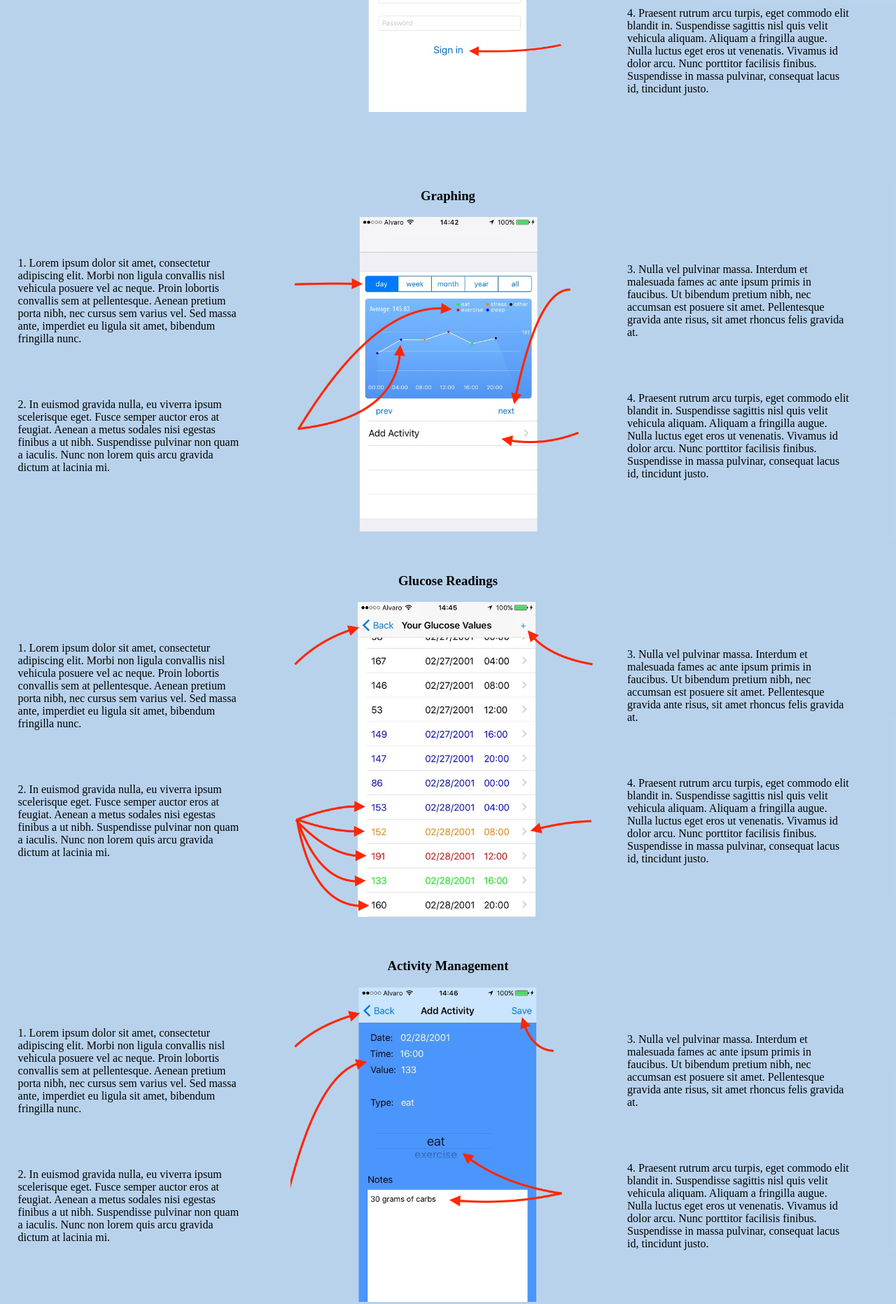
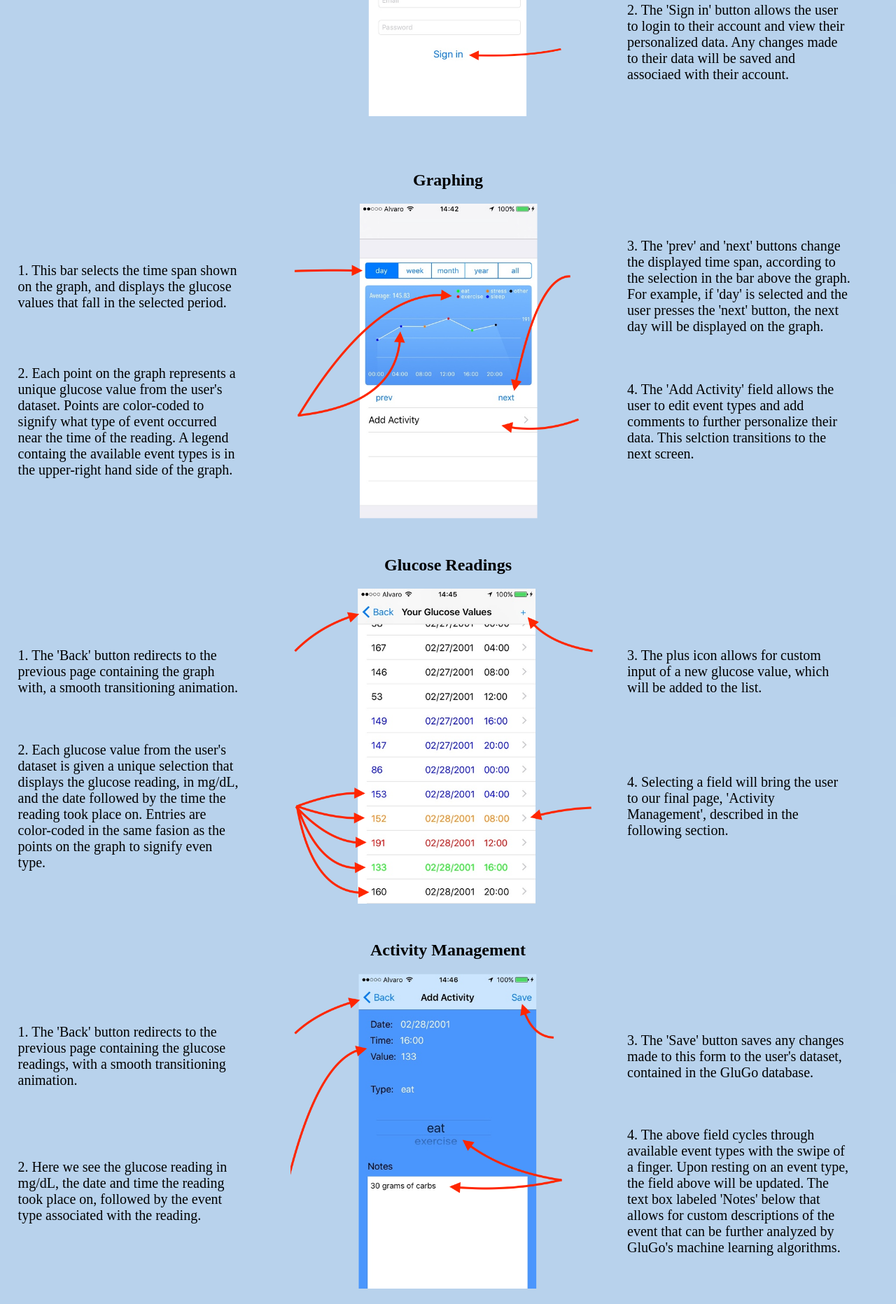
Before and after one commit to ajom/WebGroup, a plain HTML site: page index.html in a window 1280 px wide. Shown: the part 1262-3125 px from the top of the page at 70% size. Drawn offline with Linux system fonts and the light colour scheme.

Commit message:
replaced lorem ipsum with text

```diff
--- a/index.html
+++ b/index.html
@@ -81,64 +81,64 @@
 			<p>So, we set out to address these problems by developing prototype systems and software to facilitate the review and management of the “data exhaust” that accompanies those living with T1D, from databases to statistical and machine learning algorithms to interactive visualizations of past histories via web and mobile apps.</p>
 			</div>
 		</div>
-		<div id="page1.1" class="page1">
-			<h3 class="pageTitle">Login</h3>
+		<div id="page1.1" class="page1" style="height: 525px;">
+			<h2 class="pageTitle">Login</h2>
 			<img class="page1-img" src="img/login.png" style="height: 400px;">
-			<p class="page1-text-left">
-			1.  Lorem ipsum dolor sit amet, consectetur adipiscing elit. Morbi non ligula convallis nisl vehicula posuere vel ac neque. Proin lobortis convallis sem at pellentesque. Aenean pretium porta nibh, nec cursus sem varius vel. Sed massa ante, imperdiet eu ligula sit amet, bibendum fringilla nunc.
+			<p class="page1-text-left" style="font-size: 20px;">
+			1.  The GluGo logo is front and center upon opening the app. Below that, are the fields for email and password.
 			</p>
-			<p class="page1-text-left" style="top: 65%"></p>
+			<p class="page1-text-left" style="top: 65%;"></p>
 			<p class="page1-text-right"></p>
-			<p class="page1-text-right" style="top: 65%">
-			4.  Praesent rutrum arcu turpis, eget commodo elit blandit in. Suspendisse sagittis nisl quis velit vehicula aliquam. Aliquam a fringilla augue. Nulla luctus eget eros ut venenatis. Vivamus id dolor arcu. Nunc porttitor facilisis finibus. Suspendisse in massa pulvinar, consequat lacus id, tincidunt justo.
+			<p class="page1-text-right" style="top: 65%;">
+			2.  The 'Sign in' button allows the user to login to their account and view their personalized data. Any changes made to their data will be saved and associaed with their account.
 			</p>
 		</div>
 		<div id="page1.2" class="page1">
-			<h3 class="pageTitle">Graphing</h3>
+			<h2 class="pageTitle">Graphing</h2>
 			<img class="page1-img" src="img/dayGraphCopy.png">
 			<p class="page1-text-left">
-			1.  Lorem ipsum dolor sit amet, consectetur adipiscing elit. Morbi non ligula convallis nisl vehicula posuere vel ac neque. Proin lobortis convallis sem at pellentesque. Aenean pretium porta nibh, nec cursus sem varius vel. Sed massa ante, imperdiet eu ligula sit amet, bibendum fringilla nunc.
+			1.  This bar selects the time span shown on the graph, and displays the glucose values that fall in the selected period.
 			</p>
-			<p class="page1-text-left" style="top: 65%">
-			2.  In euismod gravida nulla, eu viverra ipsum scelerisque eget. Fusce semper auctor eros at feugiat. Aenean a metus sodales nisi egestas finibus a ut nibh. Suspendisse pulvinar non quam a iaculis. Nunc non lorem quis arcu gravida dictum at lacinia mi.
+			<p class="page1-text-left" style="top: 65%;">
+			2.  Each point on the graph represents a unique glucose value from the user's dataset. Points are color-coded to signify what type of event occurred near the time of the reading. A legend containg the available event types is in the upper-right hand side of the graph.
 			</p>
 			<p class="page1-text-right">
-			3.  Nulla vel pulvinar massa. Interdum et malesuada fames ac ante ipsum primis in faucibus. Ut bibendum pretium nibh, nec accumsan est posuere sit amet. Pellentesque gravida ante risus, sit amet rhoncus felis gravida at.
+			3.  The 'prev' and 'next' buttons change the displayed time span, according to the selection in the bar above the graph. For example, if 'day' is selected and the user presses the 'next' button, the next day will be displayed on the graph.
 			</p>
-			<p class="page1-text-right" style="top: 65%">
-			4.  Praesent rutrum arcu turpis, eget commodo elit blandit in. Suspendisse sagittis nisl quis velit vehicula aliquam. Aliquam a fringilla augue. Nulla luctus eget eros ut venenatis. Vivamus id dolor arcu. Nunc porttitor facilisis finibus. Suspendisse in massa pulvinar, consequat lacus id, tincidunt justo.
+			<p class="page1-text-right" style="top: 65%;">
+			4.  The 'Add Activity' field allows the user to edit event types and add comments to further personalize their data. This selction transitions to the next screen.
 			</p>
 		</div>
 		<div id="page1.3" class="page1">
-			<h3 class="pageTitle">Glucose Readings</h3>
+			<h2 class="pageTitle">Glucose Readings</h2>
 			<img class="page1-img" src="img/glucoseValues.png">
 			<p class="page1-text-left">
-			1.  Lorem ipsum dolor sit amet, consectetur adipiscing elit. Morbi non ligula convallis nisl vehicula posuere vel ac neque. Proin lobortis convallis sem at pellentesque. Aenean pretium porta nibh, nec cursus sem varius vel. Sed massa ante, imperdiet eu ligula sit amet, bibendum fringilla nunc.
+			1.  The 'Back' button redirects to the previous page containing the graph with, a smooth transitioning animation.
 			</p>
-			<p class="page1-text-left" style="top: 65%">
-			2.  In euismod gravida nulla, eu viverra ipsum scelerisque eget. Fusce semper auctor eros at feugiat. Aenean a metus sodales nisi egestas finibus a ut nibh. Suspendisse pulvinar non quam a iaculis. Nunc non lorem quis arcu gravida dictum at lacinia mi.
+			<p class="page1-text-left" style="top: 65%;">
+			2.  Each glucose value from the user's dataset is given a unique selection that displays the glucose reading, in mg/dL, and the date followed by the time the reading took place on. Entries are color-coded in the same fasion as the points on the graph to signify even type.
 			</p>
 			<p class="page1-text-right">
-			3.  Nulla vel pulvinar massa. Interdum et malesuada fames ac ante ipsum primis in faucibus. Ut bibendum pretium nibh, nec accumsan est posuere sit amet. Pellentesque gravida ante risus, sit amet rhoncus felis gravida at.
+			3.  The plus icon allows for custom input of a new glucose value, which will be added to the list.
 			</p>
-			<p class="page1-text-right" style="top: 65%">
-			4.  Praesent rutrum arcu turpis, eget commodo elit blandit in. Suspendisse sagittis nisl quis velit vehicula aliquam. Aliquam a fringilla augue. Nulla luctus eget eros ut venenatis. Vivamus id dolor arcu. Nunc porttitor facilisis finibus. Suspendisse in massa pulvinar, consequat lacus id, tincidunt justo.
+			<p class="page1-text-right" style="top: 65%;">
+			4.  Selecting a field will bring the user to our final page, 'Activity Management', described in the following section.
 			</p>
 		</div>
 		<div id="page1.4" class="page1">
-			<h3 class="pageTitle">Activity Management</h3>
+			<h2 class="pageTitle">Activity Management</h2>
 			<img class="page1-img" src="img/addActivity.png">
 			<p class="page1-text-left">
-			1.  Lorem ipsum dolor sit amet, consectetur adipiscing elit. Morbi non ligula convallis nisl vehicula posuere vel ac neque. Proin lobortis convallis sem at pellentesque. Aenean pretium porta nibh, nec cursus sem varius vel. Sed massa ante, imperdiet eu ligula sit amet, bibendum fringilla nunc.
+			1.  The 'Back' button redirects to the previous page containing the glucose readings, with a smooth transitioning animation.
 			</p>
-			<p class="page1-text-left" style="top: 65%">
-			2.  In euismod gravida nulla, eu viverra ipsum scelerisque eget. Fusce semper auctor eros at feugiat. Aenean a metus sodales nisi egestas finibus a ut nibh. Suspendisse pulvinar non quam a iaculis. Nunc non lorem quis arcu gravida dictum at lacinia mi.
+			<p class="page1-text-left" style="top: 65%;">
+			2.  Here we see the glucose reading in mg/dL, the date and time the reading took place on, followed by the event type associated with the reading.
 			</p>
 			<p class="page1-text-right">
-			3.  Nulla vel pulvinar massa. Interdum et malesuada fames ac ante ipsum primis in faucibus. Ut bibendum pretium nibh, nec accumsan est posuere sit amet. Pellentesque gravida ante risus, sit amet rhoncus felis gravida at.
+			3.  The 'Save' button saves any changes made to this form to the user's dataset, contained in the GluGo database.
 			</p>
-			<p class="page1-text-right" style="top: 65%">
-			4.  Praesent rutrum arcu turpis, eget commodo elit blandit in. Suspendisse sagittis nisl quis velit vehicula aliquam. Aliquam a fringilla augue. Nulla luctus eget eros ut venenatis. Vivamus id dolor arcu. Nunc porttitor facilisis finibus. Suspendisse in massa pulvinar, consequat lacus id, tincidunt justo.
+			<p class="page1-text-right" style="top: 65%;">
+			4.  The above field cycles through available event types with the swipe of a finger. Upon resting on an event type, the field above will be updated. The text box labeled 'Notes' below that allows for custom descriptions of the event that can be further analyzed by GluGo's machine learning algorithms.
 			</p>
 		</div>
 		<div id="page2" class="page2">
@@ -148,7 +148,7 @@
 				<img class="unique-pic1" src="http://www.philips.com/consumerfiles/newscenter/main/standard/resources/healthcare/2015/first-diabetes-app/02-Philips-Radboudumc-diabetes-app-with-integrated-community-2.jpg">
 			</div>
 			<div class="unique-text">
-			Type 1 Diabetes (T1D) is a severe and wide-reaching disease.
+				Type 1 Diabetes (T1D) is a severe and wide-reaching disease.
 				<ol type="i">
 					<li>According to the JDRF, almost a quarter of a million youth under age 20 and over a million adults live with T1D, with numbers projected to increase five-fold by 2050;</li>
 					<li>The World Health Organization estimates 1.5 million deaths are caused by diabetes, making it the 8th leading cause of death;</li>
@@ -160,12 +160,8 @@
 				Several of our team members have loved ones living with diabetes. As we learned more about the struggles of living with finger pricks, glucose sensors, insulin pumps, injections, and mountains of data, we knew this was an area in which we could improve their lives.
 			</div>
 			<div class="app-picture">
-
 				<img class="unique-pic2" src="http://previews.123rf.com/images/gamjai/gamjai1510/gamjai151000449/47757159-Sample-blood-for-screening-diabetic-test-in-blood-tube-on-blood-sugar-control-chart--Stock-Photo.jpg">
-
 			</div>
-
-
 		</div>
 		<div id="page3" class="page3">
 			<a id="about" class="smooth"></a>
@@ -181,7 +177,6 @@
 				<p>Many of us will be graduating this year and plan to take the skills, ideas, and products we’ve developed over this semester to the next level in each of our respective fields. This experimental course has been a spark for next generation methodologies and products whose lifetimes will endure long beyond the end of one semester.</p>
 
 				To get updates on us and this work, join us.
-
 			</div>
 			<div class="photo-grid">
 				<a href="https://www.linkedin.com/in/graceulinski" target="_blank">
@@ -189,7 +184,7 @@
 				</a>
 
 				<a href="https://www.linkedin.com/in/caleb-wastler-625492111" target="_blank">
-					<img class="hvr-grow" src="img/hshots/blank1.png" alt="" />
+					<img class="hvr-grow" src="img/hshots/calebW.jpg" alt="" />
 				</a>
 
 				<a href="https://www.linkedin.com/in/steven-waterhouse-a55120127" target="_blank">
@@ -213,7 +208,7 @@
 					<img class="hvr-grow" src="img/hshots/IMG_6208.jpg" alt="" />
 				</a>
 
-				<a href="https://www.linkedin.com/" target="_blank">
+				<a target="_blank">
 					<img class="hvr-grow" src="img/hshots/IMG_6180.jpg" alt="" />
 				</a>
 
@@ -221,11 +216,11 @@
 					<img class="hvr-grow" src="img/hshots/IMG_6189.jpg" alt="" />
 				</a>
 
-				<a href="https://www.linkedin.com/" target="_blank">
-					<img class="hvr-grow" src="img/hshots/blank1.png" alt="" />
+				<a target="_blank">
+					<img class="hvr-grow" src="img/hshots/samS.jpg" alt="" style="height: 50px; width: 50px;" />
 				</a>
 
-				<a href="https://www.linkedin.com/" target="_blank">
+				<a target="_blank">
 					<img class="hvr-grow" src="img/hshots/IMG_6265.jpg" alt="" />
 				</a>
 
--- a/style.css
+++ b/style.css
@@ -271,7 +271,8 @@
   width: 25%;
   position: absolute;
   top: 30%;
-  transform: translate(0, -50%)
+  transform: translate(0, -50%);
+  font-size: 20px;
 }
 .page1-text-right {
   padding-right: 2%;
@@ -280,7 +281,8 @@
   width: 25%;
   position: absolute;
   top: 30%;
-  transform: translate(0, -50%)
+  transform: translate(0, -50%);
+  font-size: 20px;
 }
 /* ------------------Style Sheet for Page 2------------------------*/
 .page2 {
```
Also changed, not shown: myreports.html (+1 -1 lines), img/hshots/CalebW.jpg (added), img/hshots/samS.jpg (added).
